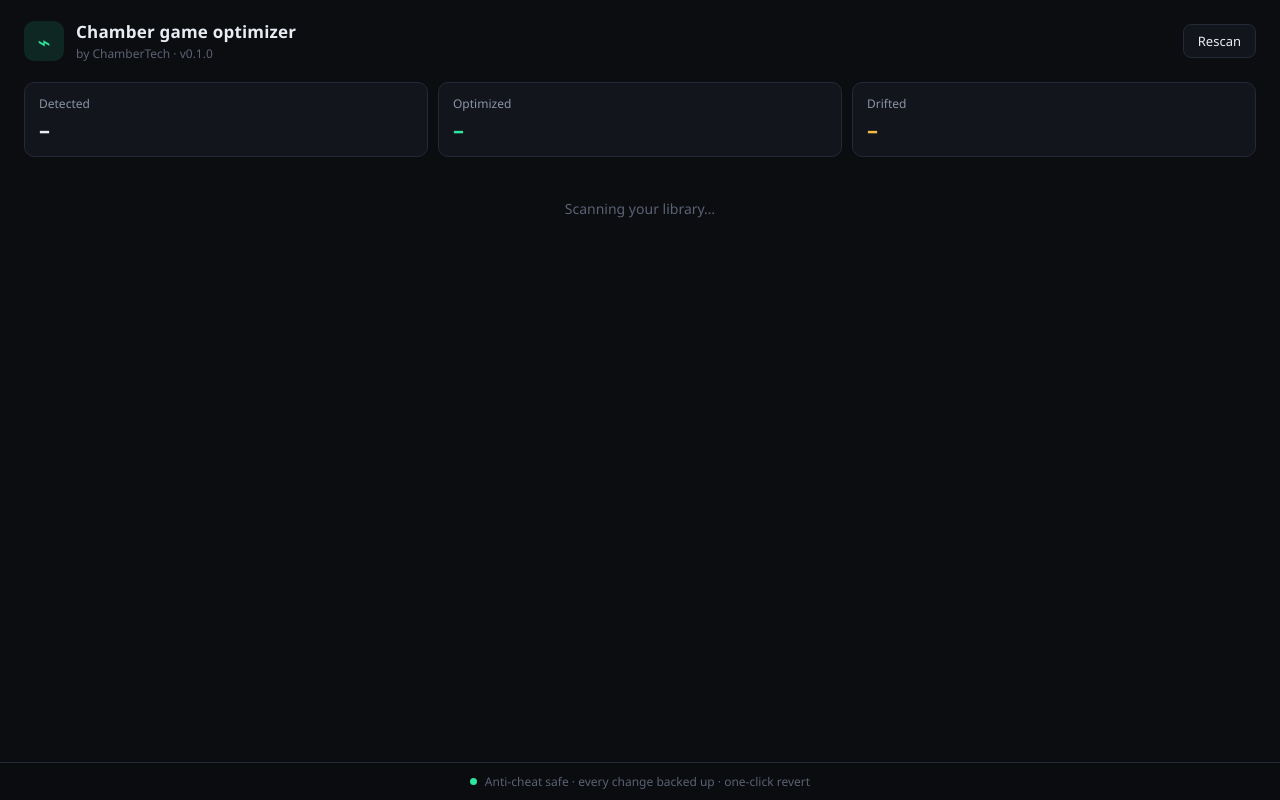
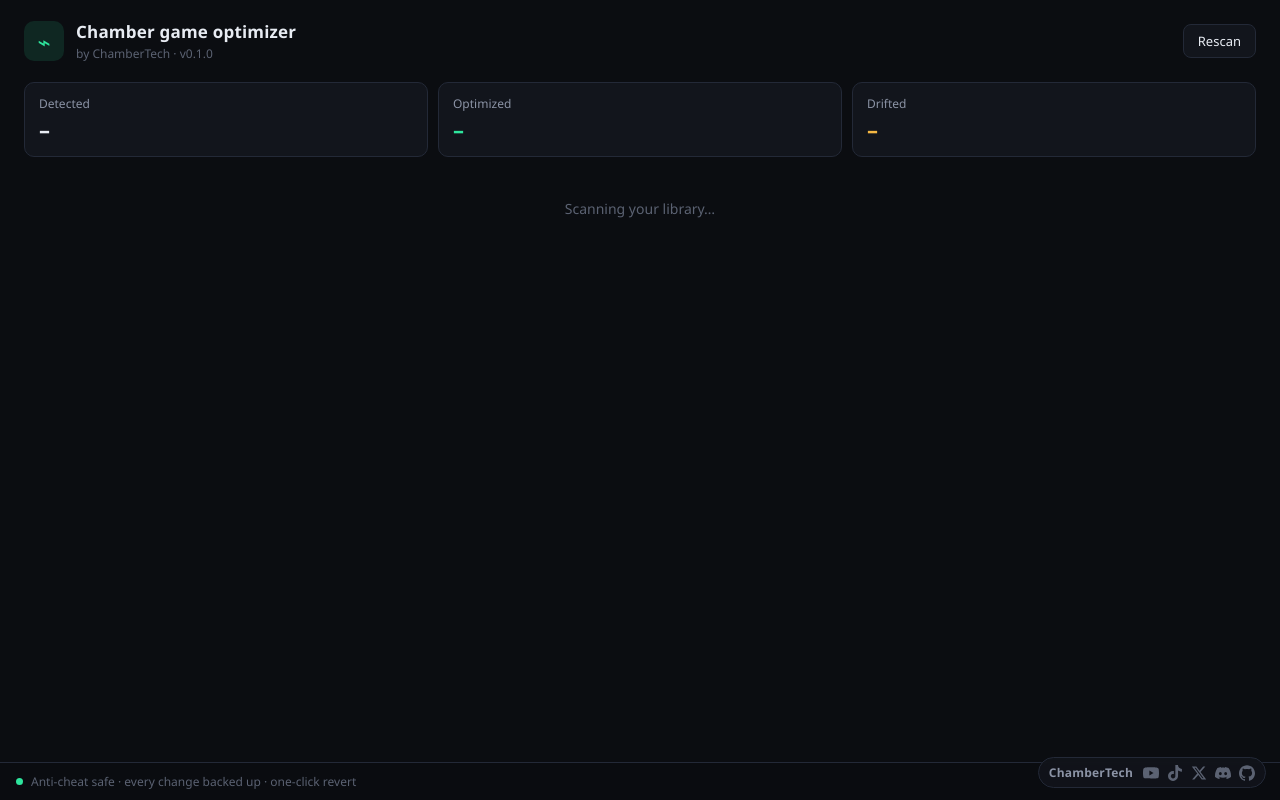
Before and after one commit to ChamberTechFPS/GameOptimizer, a plain HTML site: page app/ui/index.html in a window 1280 px wide. Drawn offline with Linux system fonts and the light colour scheme.

Commit message:
Add ChamberTech social watermark to the app footer
Fixed pill in the bottom-right with brand link and YouTube/TikTok/X/
Discord/GitHub icons, wired through the https-only open_url command.

Co-Authored-By: Claude Fable 5 <noreply@anthropic.com>

```diff
--- a/app/ui/index.html
+++ b/app/ui/index.html
@@ -49,6 +49,27 @@
     </div>
   </div>
 
+  <div class="watermark">
+    <a class="wm-brand" data-url="https://www.chambertech.net/" title="chambertech.net">ChamberTech</a>
+    <div class="wm-links">
+      <a class="wm-link" data-url="https://www.youtube.com/chambertech" aria-label="YouTube" title="YouTube">
+        <svg viewBox="0 0 24 24" aria-hidden="true"><path d="M23.498 6.186a3.016 3.016 0 0 0-2.122-2.136C19.505 3.545 12 3.545 12 3.545s-7.505 0-9.377.505A3.017 3.017 0 0 0 .502 6.186C0 8.07 0 12 0 12s0 3.93.502 5.814a3.016 3.016 0 0 0 2.122 2.136c1.871.505 9.376.505 9.376.505s7.505 0 9.377-.505a3.015 3.015 0 0 0 2.122-2.136C24 15.93 24 12 24 12s0-3.93-.502-5.814zM9.545 15.568V8.432L15.818 12l-6.273 3.568z"/></svg>
+      </a>
+      <a class="wm-link" data-url="https://tiktok.com/@chambertech" aria-label="TikTok" title="TikTok">
+        <svg viewBox="0 0 24 24" aria-hidden="true"><path d="M12.525.02c1.31-.02 2.61-.01 3.91-.02.08 1.53.63 3.09 1.75 4.17 1.12 1.11 2.7 1.62 4.24 1.79v4.03c-1.44-.05-2.89-.35-4.2-.97-.57-.26-1.1-.59-1.62-.93-.01 2.92.01 5.84-.02 8.75-.08 1.4-.54 2.79-1.35 3.94-1.31 1.92-3.58 3.17-5.91 3.21-1.43.08-2.86-.31-4.08-1.03-2.02-1.19-3.44-3.37-3.65-5.71-.02-.5-.03-1-.01-1.49.18-1.9 1.12-3.72 2.58-4.96 1.66-1.44 3.98-2.13 6.15-1.72.02 1.48-.04 2.96-.04 4.44-.99-.32-2.15-.23-3.02.37-.63.41-1.11 1.04-1.36 1.75-.21.51-.15 1.07-.14 1.61.24 1.64 1.82 3.02 3.5 2.87 1.12-.01 2.19-.66 2.77-1.61.19-.33.4-.67.41-1.06.1-1.79.06-3.57.07-5.36.01-4.03-.01-8.05.02-12.07z"/></svg>
+      </a>
+      <a class="wm-link" data-url="https://x.com/ChamberTech_" aria-label="X" title="X">
+        <svg viewBox="0 0 24 24" aria-hidden="true"><path d="M18.244 2.25h3.308l-7.227 8.26 8.502 11.24H16.17l-5.214-6.817L4.99 21.75H1.68l7.73-8.835L1.254 2.25H8.08l4.713 6.231zm-1.161 17.52h1.833L7.084 4.126H5.117z"/></svg>
+      </a>
+      <a class="wm-link" data-url="https://discord.gg/TG4djSaZ2w" aria-label="Discord" title="Discord">
+        <svg viewBox="0 0 24 24" aria-hidden="true"><path d="M20.317 4.3698a19.7913 19.7913 0 0 0-4.8851-1.5152.0741.0741 0 0 0-.0785.0371c-.211.3753-.4447.8648-.6083 1.2495-1.8447-.2762-3.68-.2762-5.4868 0-.1636-.3933-.4058-.8742-.6177-1.2495a.077.077 0 0 0-.0785-.037 19.7363 19.7363 0 0 0-4.8852 1.515.0699.0699 0 0 0-.0321.0277C.5334 9.0458-.319 13.5799.0992 18.0578a.0824.0824 0 0 0 .0312.0561c2.0528 1.5076 4.0413 2.4228 5.9929 3.0294a.0777.0777 0 0 0 .0842-.0276c.4616-.6304.8731-1.2952 1.226-1.9942a.076.076 0 0 0-.0416-.1057c-.6528-.2476-1.2743-.5495-1.8722-.8923a.077.077 0 0 1-.0076-.1277c.1258-.0943.2517-.1923.3718-.2914a.0743.0743 0 0 1 .0776-.0105c3.9278 1.7933 8.18 1.7933 12.0614 0a.0739.0739 0 0 1 .0785.0095c.1202.099.246.198.3728.2924a.077.077 0 0 1-.0066.1276 12.2986 12.2986 0 0 1-1.873.8914.0766.0766 0 0 0-.0407.1067c.3604.698.7719 1.3628 1.225 1.9932a.076.076 0 0 0 .0842.0286c1.961-.6067 3.9495-1.5219 6.0023-3.0294a.077.077 0 0 0 .0313-.0552c.5004-5.177-.8382-9.6739-3.5485-13.6604a.061.061 0 0 0-.0312-.0286zM8.02 15.3312c-1.1825 0-2.1569-1.0857-2.1569-2.419 0-1.3332.9555-2.4189 2.157-2.4189 1.2108 0 2.1757 1.0952 2.1568 2.419 0 1.3332-.9555 2.4189-2.1569 2.4189zm7.9748 0c-1.1825 0-2.1569-1.0857-2.1569-2.419 0-1.3332.9554-2.4189 2.1569-2.4189 1.2108 0 2.1757 1.0952 2.1568 2.419 0 1.3332-.946 2.4189-2.1568 2.4189z"/></svg>
+      </a>
+      <a class="wm-link" data-url="https://github.com/ChamberTechFPS" aria-label="GitHub" title="GitHub">
+        <svg viewBox="0 0 24 24" aria-hidden="true"><path d="M12 .297c-6.63 0-12 5.373-12 12 0 5.303 3.438 9.8 8.205 11.385.6.113.82-.258.82-.577 0-.285-.01-1.04-.015-2.04-3.338.724-4.042-1.61-4.042-1.61C4.422 18.07 3.633 17.7 3.633 17.7c-1.087-.744.084-.729.084-.729 1.205.084 1.838 1.236 1.838 1.236 1.07 1.835 2.809 1.305 3.495.998.108-.776.417-1.305.76-1.605-2.665-.3-5.466-1.332-5.466-5.93 0-1.31.465-2.38 1.235-3.22-.135-.303-.54-1.523.105-3.176 0 0 1.005-.322 3.3 1.23.96-.267 1.98-.399 3-.405 1.02.006 2.04.138 3 .405 2.28-1.552 3.285-1.23 3.285-1.23.645 1.653.24 2.873.12 3.176.765.84 1.23 1.91 1.23 3.22 0 4.61-2.805 5.625-5.475 5.92.42.36.81 1.096.81 2.22 0 1.606-.015 2.896-.015 3.286 0 .315.21.69.825.57C20.565 22.092 24 17.592 24 12.297c0-6.627-5.373-12-12-12"/></svg>
+      </a>
+    </div>
+  </div>
+
   <div id="toast" class="toast hidden"></div>
 
   <script src="main.js"></script>
--- a/app/ui/main.js
+++ b/app/ui/main.js
@@ -197,5 +197,9 @@ $("update-btn").onclick = async () => {
   btn.textContent = "Update configs";
 };
 
+for (const el of document.querySelectorAll(".watermark [data-url]")) {
+  el.onclick = () => invoke("open_url", { url: el.dataset.url });
+}
+
 loadVersion();
 scan().then(checkUpdates);
--- a/app/ui/styles.css
+++ b/app/ui/styles.css
@@ -150,8 +150,8 @@ body {
 .footbar {
   position: fixed;
   left: 0; right: 0; bottom: 0;
-  display: flex; align-items: center; justify-content: center; gap: 8px;
-  padding: 10px;
+  display: flex; align-items: center; justify-content: flex-start; gap: 8px;
+  padding: 10px 220px 10px 16px;
   font-size: 12px;
   color: var(--text-faint);
   background: rgba(11, 13, 17, 0.9);
@@ -188,6 +188,40 @@ body {
 }
 .row-path b { color: var(--text-dim); font-weight: 500; }
 
+.watermark {
+  position: fixed;
+  right: 14px;
+  bottom: 12px;
+  z-index: 55;
+  display: flex;
+  align-items: center;
+  gap: 10px;
+  padding: 6px 10px;
+  border-radius: 999px;
+  background: rgba(18, 21, 28, 0.85);
+  border: 1px solid var(--border);
+  backdrop-filter: blur(6px);
+}
+.wm-brand {
+  font-size: 12px;
+  font-weight: 600;
+  letter-spacing: 0.2px;
+  color: var(--text-dim);
+  cursor: pointer;
+}
+.wm-brand:hover { color: var(--accent); }
+.wm-links { display: flex; align-items: center; gap: 8px; }
+.wm-link {
+  display: grid;
+  place-items: center;
+  color: var(--text-faint);
+  cursor: pointer;
+  transition: color 0.15s, transform 0.05s;
+}
+.wm-link svg { width: 16px; height: 16px; fill: currentColor; display: block; }
+.wm-link:hover { color: var(--text); }
+.wm-link:active { transform: scale(0.9); }
+
 .toast {
   position: fixed;
   left: 50%;
```
